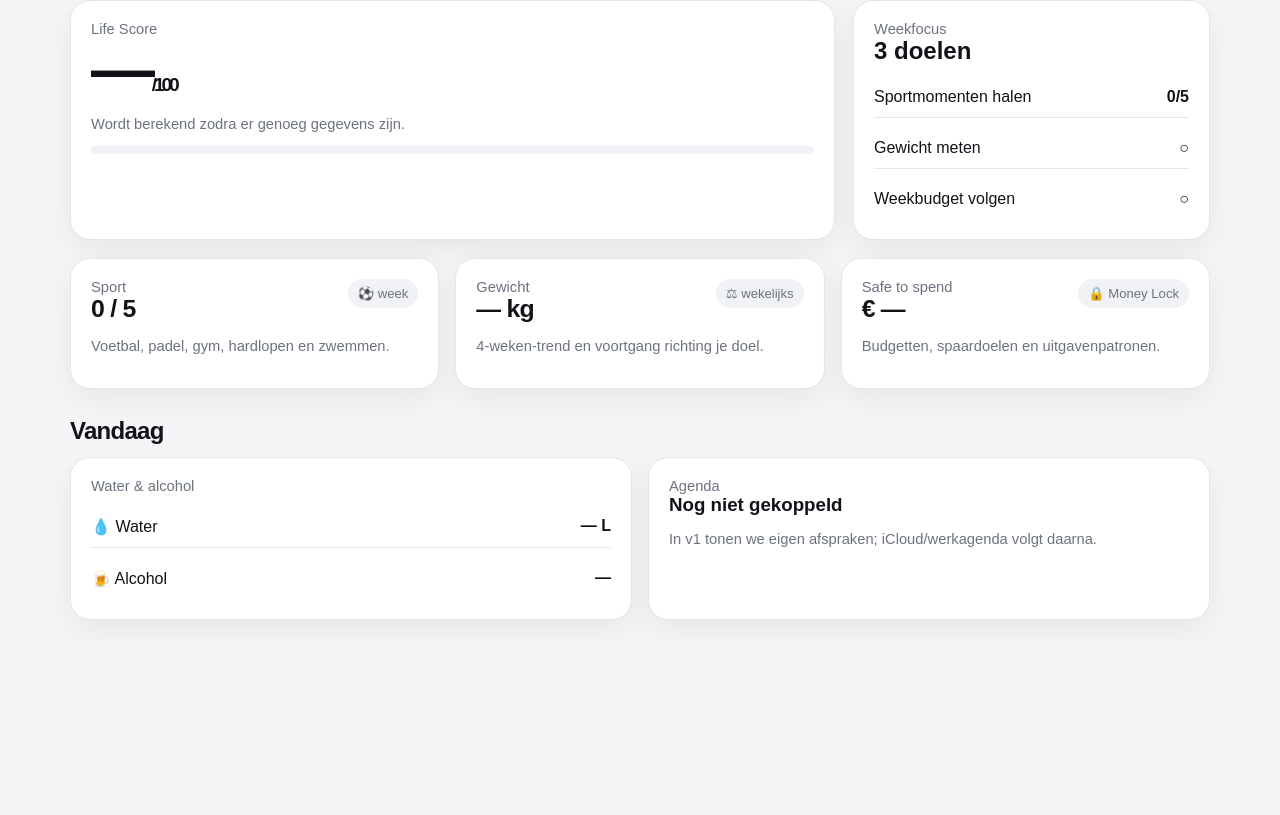
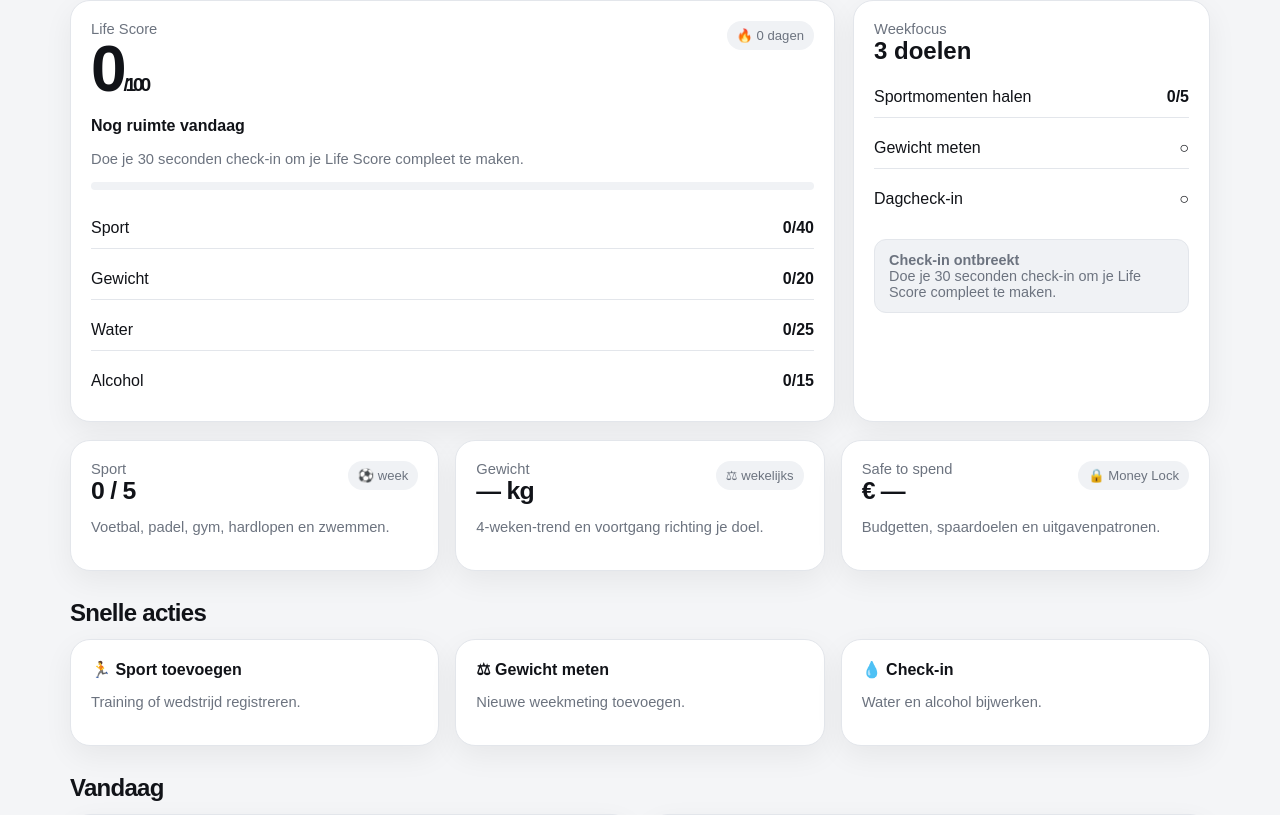
Before and after one commit to FinntheGit/finn-os, a Next.js app: page /dashboard in a window 1280 px wide. Shown: the part 163-978 px from the top of the page. Before the commit the page ends 879 px from the top, so only its background shows below. Built offline with nearby package versions, Linux system fonts and the light colour scheme; no server answers; the database is empty.

Commit message:
Update check-in logic and local date key function
Refactor check-in handling and improve date formatting.

```diff
--- a/src/app/dashboard/page.tsx
+++ b/src/app/dashboard/page.tsx
@@ -21,16 +21,23 @@ type DailyCheckin = {
   alcohol_drinks: number | null;
 };
 
+function localDateKey(date: Date) {
+  const year = date.getFullYear();
+  const month = String(date.getMonth() + 1).padStart(2, "0");
+  const day = String(date.getDate()).padStart(2, "0");
+
+  return `${year}-${month}-${day}`;
+}
+
 export default function DashboardPage() {
   const [measurements, setMeasurements] = useState<Measurement[]>([]);
   const [sportSessions, setSportSessions] = useState<SportSession[]>([]);
-  const [todayCheckin, setTodayCheckin] = useState<DailyCheckin | null>(null);
+  const [checkins, setCheckins] = useState<DailyCheckin[]>([]);
   const [loading, setLoading] = useState(true);
 
   useEffect(() => {
     async function loadDashboard() {
       const supabase = createClient();
-      const today = new Date().toISOString().slice(0, 10);
 
       const [
         { data: measurementData },
@@ -50,8 +57,8 @@ export default function DashboardPage() {
         supabase
           .from("daily_checkins")
           .select("checkin_date, water_liters, alcohol_drinks")
-          .eq("checkin_date", today)
-          .maybeSingle(),
+          .order("checkin_date", { ascending: false })
+          .limit(60),
       ]);
 
       setMeasurements(
@@ -63,25 +70,28 @@ export default function DashboardPage() {
 
       setSportSessions(sportData ?? []);
 
-      if (checkinData) {
-        setTodayCheckin({
-          checkin_date: checkinData.checkin_date,
+      setCheckins(
+        (checkinData ?? []).map((item) => ({
+          ...item,
           water_liters:
-            checkinData.water_liters === null
+            item.water_liters === null ? null : Number(item.water_liters),
+          alcohol_drinks:
+            item.alcohol_drinks === null
               ? null
-              : Number(checkinData.water_liters),
-          alcohol_drinks:
-            checkinData.alcohol_drinks === null
-              ? null
-              : Number(checkinData.alcohol_drinks),
-        });
-      }
+              : Number(item.alcohol_drinks),
+        }))
+      );
 
       setLoading(false);
     }
 
     loadDashboard();
   }, []);
+
+  const todayKey = localDateKey(new Date());
+
+  const todayCheckin =
+    checkins.find((item) => item.checkin_date === todayKey) ?? null;
 
   const currentWeight = measurements[0]?.weight_kg ?? null;
 
@@ -100,7 +110,7 @@ export default function DashboardPage() {
 
   const measuredThisWeek = useMemo(() => {
     return measurements.some(
-      (item) => new Date(item.measured_on) >= startOfWeek
+      (item) => new Date(`${item.measured_on}T12:00:00`) >= startOfWeek
     );
   }, [measurements, startOfWeek]);
 
@@ -119,17 +129,162 @@ export default function DashboardPage() {
     cutoff.setDate(cutoff.getDate() - 28);
 
     const recent = measurements
-      .filter((item) => new Date(item.measured_on) >= cutoff)
+      .filter(
+        (item) => new Date(`${item.measured_on}T12:00:00`) >= cutoff
+      )
       .sort(
         (a, b) =>
-          new Date(a.measured_on).getTime() -
-          new Date(b.measured_on).getTime()
+          new Date(`${a.measured_on}T12:00:00`).getTime() -
+          new Date(`${b.measured_on}T12:00:00`).getTime()
       );
 
     if (recent.length < 2) return null;
 
     return recent[recent.length - 1].weight_kg - recent[0].weight_kg;
   }, [measurements]);
+
+  const checkinStreak = useMemo(() => {
+    if (checkins.length === 0) return 0;
+
+    const dates = new Set(checkins.map((item) => item.checkin_date));
+
+    let cursor = new Date();
+    let streak = 0;
+
+    // Als je vandaag nog niet hebt ingecheckt, blijft de streak
+    // gedurende vandaag gebaseerd op gisteren bestaan.
+    if (!dates.has(localDateKey(cursor))) {
+      cursor.setDate(cursor.getDate() - 1);
+    }
+
+    while (dates.has(localDateKey(cursor))) {
+      streak++;
+      cursor.setDate(cursor.getDate() - 1);
+    }
+
+    return streak;
+  }, [checkins]);
+
+  const lifeScoreData = useMemo(() => {
+    // SPORT: maximaal 40 punten
+    const sportPoints = Math.round(
+      Math.min(sportThisWeek / sportTarget, 1) * 40
+    );
+
+    // GEWICHT: 20 punten als deze week gemeten
+    const weightPoints = measuredThisWeek ? 20 : 0;
+
+    // WATER: maximaal 25 punten bij 2 liter of meer
+    const water = todayCheckin?.water_liters ?? 0;
+
+    const waterPoints = todayCheckin
+      ? Math.round(Math.min(water / 2, 1) * 25)
+      : 0;
+
+    // ALCOHOL: maximaal 15 punten
+    let alcoholPoints = 0;
+
+    if (todayCheckin) {
+      const drinks = todayCheckin.alcohol_drinks ?? 0;
+
+      if (drinks === 0) alcoholPoints = 15;
+      else if (drinks === 1) alcoholPoints = 12;
+      else if (drinks === 2) alcoholPoints = 8;
+      else if (drinks === 3) alcoholPoints = 4;
+      else alcoholPoints = 0;
+    }
+
+    const total =
+      sportPoints +
+      weightPoints +
+      waterPoints +
+      alcoholPoints;
+
+    return {
+      total: Math.min(total, 100),
+      sportPoints,
+      weightPoints,
+      waterPoints,
+      alcoholPoints,
+    };
+  }, [
+    sportThisWeek,
+    measuredThisWeek,
+    todayCheckin,
+  ]);
+
+  const smartStatus = useMemo(() => {
+    if (!todayCheckin) {
+      return {
+        title: "Check-in ontbreekt",
+        text: "Doe je 30 seconden check-in om je Life Score compleet te maken.",
+      };
+    }
+
+    const water = todayCheckin.water_liters ?? 0;
+
+    if (water < 2) {
+      return {
+        title: "Hydratatie",
+        text: `Nog ${(2 - water).toFixed(1)} L water voor je dagdoel.`,
+      };
+    }
+
+    if (sportThisWeek < sportTarget) {
+      const remaining = sportTarget - sportThisWeek;
+
+      return {
+        title: "Sportdoel",
+        text: `Nog ${remaining} ${
+          remaining === 1 ? "sportmoment" : "sportmomenten"
+        } voor je weekdoel.`,
+      };
+    }
+
+    if (!measuredThisWeek) {
+      return {
+        title: "Weekweging",
+        text: "Je hebt deze week nog geen gewicht geregistreerd.",
+      };
+    }
+
+    return {
+      title: "Alles op koers",
+      text: "Je belangrijkste doelen staan momenteel op groen.",
+    };
+  }, [
+    todayCheckin,
+    sportThisWeek,
+    measuredThisWeek,
+  ]);
+
+  const scoreLabel =
+    lifeScoreData.total >= 85
+      ? "Sterke week"
+      : lifeScoreData.total >= 70
+        ? "Goed op weg"
+        : lifeScoreData.total >= 50
+          ? "Redelijke basis"
+          : "Nog ruimte vandaag";
+
+  const achievements = [
+    {
+      label: "Eerste sportmoment",
+      unlocked: sportSessions.length >= 1,
+    },
+    {
+      label: "Eerste weging",
+      unlocked: measurements.length >= 1,
+    },
+    {
+      label: "3 dagen check-in",
+      unlocked: checkinStreak >= 3,
+    },
+    {
+      label: "5x sportweek",
+      unlocked: sportThisWeek >= 5,
+    },
+  ];
 
   return (
     <>
@@ -146,26 +301,86 @@ export default function DashboardPage() {
 
       <section className="hero">
         <div className="card">
-          <div className="subtle">Life Score</div>
+          <div className="metric">
+            <div>
+              <div className="subtle">Life Score</div>
 
-          <div className="big">
-            —
-            <span style={{ fontSize: "1.2rem", fontWeight: 600 }}>
-              /100
+              <div className="big">
+                {loading ? "..." : lifeScoreData.total}
+
+                {!loading && (
+                  <span
+                    style={{
+                      fontSize: "1.2rem",
+                      fontWeight: 600,
+                    }}
+                  >
+                    /100
+                  </span>
+                )}
+              </div>
+            </div>
+
+            <span className="pill">
+              🔥 {checkinStreak} dagen
             </span>
           </div>
 
+          <p>
+            <strong>{scoreLabel}</strong>
+          </p>
+
           <p className="subtle">
-            Wordt berekend zodra er genoeg gegevens zijn.
+            {smartStatus.text}
           </p>
 
           <div className="progress">
-            <span style={{ width: "0%" }} />
+            <span
+              style={{
+                width: `${lifeScoreData.total}%`,
+              }}
+            />
+          </div>
+
+          <div
+            className="list"
+            style={{ marginTop: 18 }}
+          >
+            <div className="row">
+              <span>Sport</span>
+              <strong>
+                {lifeScoreData.sportPoints}/40
+              </strong>
+            </div>
+
+            <div className="row">
+              <span>Gewicht</span>
+              <strong>
+                {lifeScoreData.weightPoints}/20
+              </strong>
+            </div>
+
+            <div className="row">
+              <span>Water</span>
+              <strong>
+                {lifeScoreData.waterPoints}/25
+              </strong>
+            </div>
+
+            <div className="row">
+              <span>Alcohol</span>
+              <strong>
+                {lifeScoreData.alcoholPoints}/15
+              </strong>
+            </div>
           </div>
         </div>
 
         <div className="card">
-          <div className="subtle">Weekfocus</div>
+          <div className="subtle">
+            Weekfocus
+          </div>
+
           <h2>3 doelen</h2>
 
           <div className="list">
@@ -178,13 +393,26 @@ export default function DashboardPage() {
 
             <div className="row">
               <span>Gewicht meten</span>
-              <strong>{measuredThisWeek ? "✓" : "○"}</strong>
+              <strong>
+                {measuredThisWeek ? "✓" : "○"}
+              </strong>
             </div>
 
             <div className="row">
-              <span>Weekbudget volgen</span>
-              <strong>○</strong>
+              <span>Dagcheck-in</span>
+              <strong>
+                {todayCheckin ? "✓" : "○"}
+              </strong>
             </div>
+          </div>
+
+          <div
+            className="notice"
+            style={{ marginTop: 20 }}
+          >
+            <strong>{smartStatus.title}</strong>
+            <br />
+            {smartStatus.text}
           </div>
         </div>
       </section>
@@ -193,7 +421,9 @@ export default function DashboardPage() {
         <Link href="/sport" className="card">
           <div className="metric">
             <div>
-              <div className="subtle">Sport</div>
+              <div className="subtle">
+                Sport
+              </div>
 
               <div className="metric-value">
                 {loading
@@ -202,7 +432,9 @@ export default function DashboardPage() {
               </div>
             </div>
 
-            <span className="pill">⚽ week</span>
+            <span className="pill">
+              ⚽ week
+            </span>
           </div>
 
           <p className="subtle">
@@ -210,10 +442,15 @@ export default function DashboardPage() {
           </p>
         </Link>
 
-        <Link href="/gewicht" className="card">
+        <Link
+          href="/gewicht"
+          className="card"
+        >
           <div className="metric">
             <div>
-              <div className="subtle">Gewicht</div>
+              <div className="subtle">
+                Gewicht
+              </div>
 
               <div className="metric-value">
                 {loading
@@ -224,7 +461,9 @@ export default function DashboardPage() {
               </div>
             </div>
 
-            <span className="pill">⚖ wekelijks</span>
+            <span className="pill">
+              ⚖ wekelijks
+            </span>
           </div>
 
           <p className="subtle">
@@ -236,14 +475,24 @@ export default function DashboardPage() {
           </p>
         </Link>
 
-        <Link href="/geld" className="card">
+        <Link
+          href="/geld"
+          className="card"
+        >
           <div className="metric">
             <div>
-              <div className="subtle">Safe to spend</div>
-              <div className="metric-value">€ —</div>
+              <div className="subtle">
+                Safe to spend
+              </div>
+
+              <div className="metric-value">
+                € —
+              </div>
             </div>
 
-            <span className="pill">🔒 Money Lock</span>
+            <span className="pill">
+              🔒 Money Lock
+            </span>
           </div>
 
           <p className="subtle">
@@ -253,28 +502,73 @@ export default function DashboardPage() {
       </section>
 
       <div className="section-title">
+        <h2>Snelle acties</h2>
+      </div>
+
+      <section className="grid">
+        <Link
+          href="/sport"
+          className="card"
+        >
+          <strong>🏃 Sport toevoegen</strong>
+          <p className="subtle">
+            Training of wedstrijd registreren.
+          </p>
+        </Link>
+
+        <Link
+          href="/gewicht"
+          className="card"
+        >
+          <strong>⚖ Gewicht meten</strong>
+          <p className="subtle">
+            Nieuwe weekmeting toevoegen.
+          </p>
+        </Link>
+
+        <Link
+          href="/dashboard/check-in"
+          className="card"
+        >
+          <strong>💧 Check-in</strong>
+          <p className="subtle">
+            Water en alcohol bijwerken.
+          </p>
+        </Link>
+      </section>
+
+      <div className="section-title">
         <h2>Vandaag</h2>
       </div>
 
       <section className="grid two">
-        <Link href="/dashboard/check-in" className="card">
-          <div className="subtle">Water & alcohol</div>
+        <Link
+          href="/dashboard/check-in"
+          className="card"
+        >
+          <div className="subtle">
+            Water & alcohol
+          </div>
 
           <div className="list">
             <div className="row">
               <span>💧 Water</span>
+
               <strong>
                 {loading
                   ? "..."
                   : todayCheckin?.water_liters !== null &&
                       todayCheckin?.water_liters !== undefined
-                    ? `${todayCheckin.water_liters.toFixed(1)} L`
+                    ? `${todayCheckin.water_liters.toFixed(
+                        1
+                      )} L`
                     : "— L"}
               </strong>
             </div>
 
             <div className="row">
               <span>🍺 Alcohol</span>
+
               <strong>
                 {loading
                   ? "..."
@@ -287,15 +581,48 @@ export default function DashboardPage() {
           </div>
         </Link>
 
-        <Link href="/agenda" className="card">
-          <div className="subtle">Agenda</div>
+        <Link
+          href="/agenda"
+          className="card"
+        >
+          <div className="subtle">
+            Agenda
+          </div>
+
           <h3>Nog niet gekoppeld</h3>
 
           <p className="subtle">
-            In v1 tonen we eigen afspraken; iCloud/werkagenda volgt daarna.
+            Eigen afspraken en agenda-integratie volgen.
           </p>
         </Link>
       </section>
+
+      <div className="section-title">
+        <h2>Achievements</h2>
+      </div>
+
+      <div className="card">
+        <div className="list">
+          {achievements.map(
+            (achievement) => (
+              <div
+                className="row"
+                key={achievement.label}
+              >
+                <span>
+                  {achievement.label}
+                </span>
+
+                <strong>
+                  {achievement.unlocked
+                    ? "🏆"
+                    : "🔒"}
+                </strong>
+              </div>
+            )
+          )}
+        </div>
+      </div>
     </>
   );
 }
```
